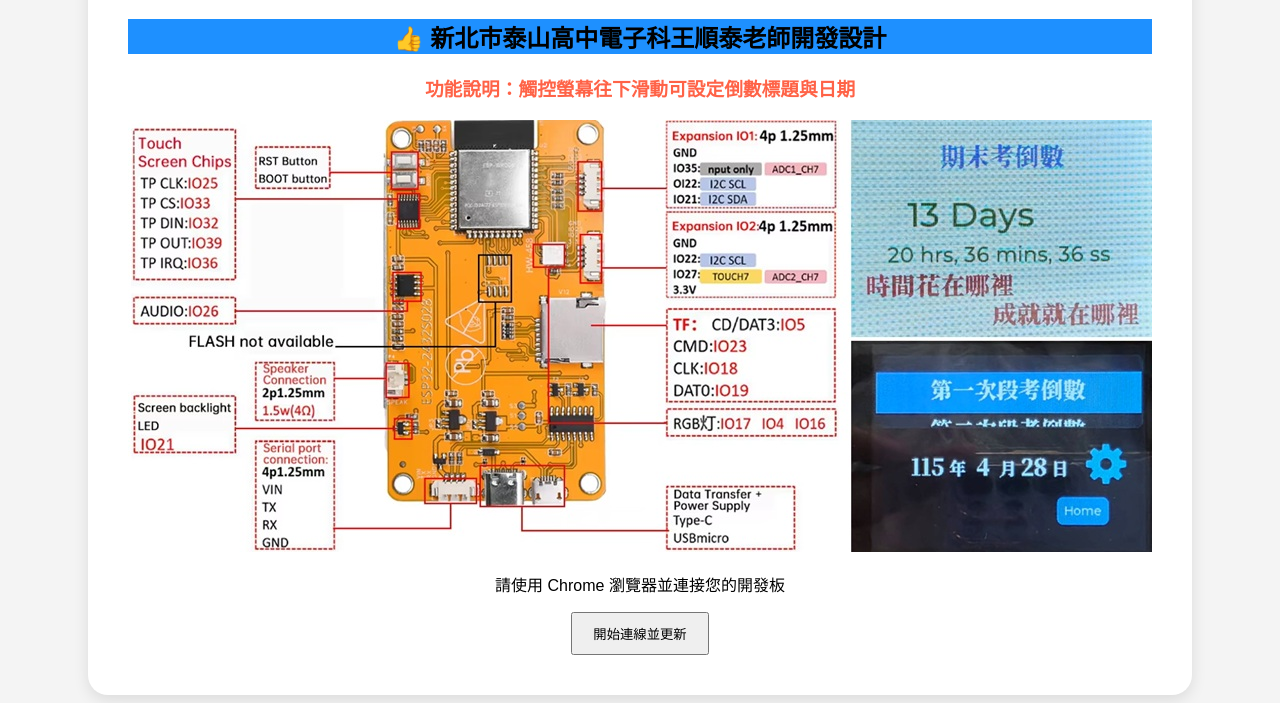
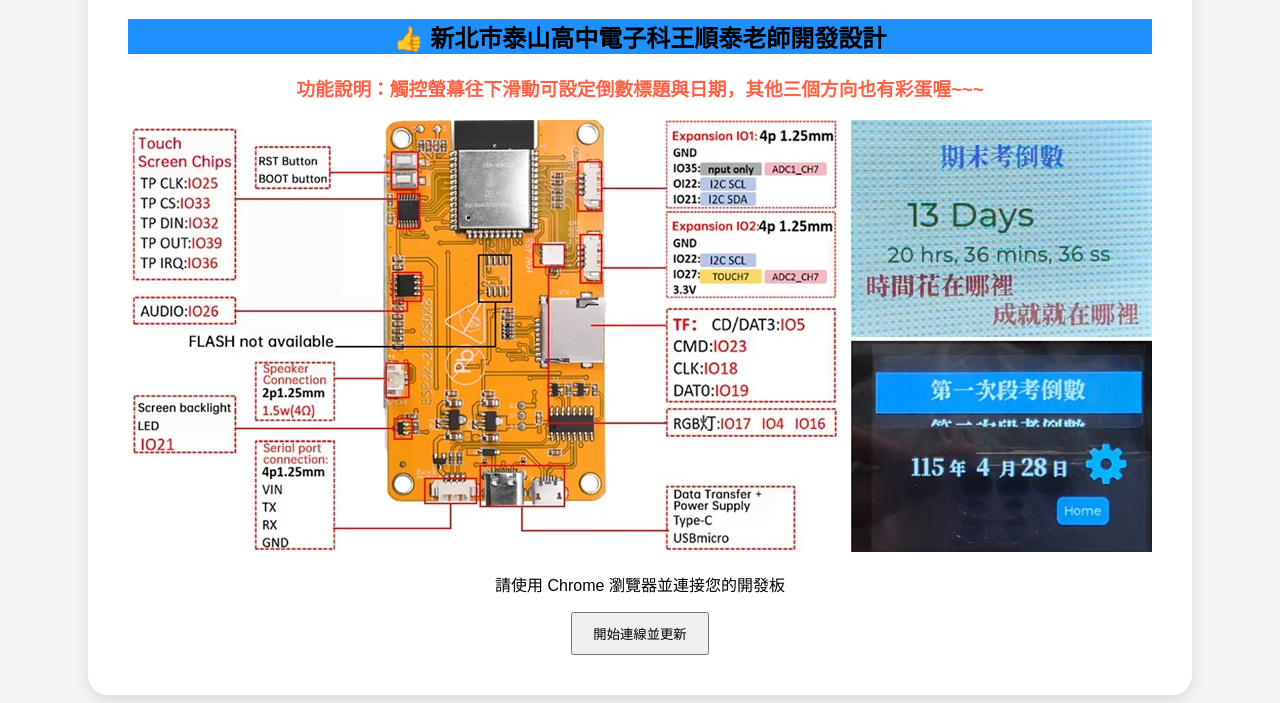
Before and after one commit to chenlung88/ESP32-CYD, a plain HTML site: page index.html in a window 1280 px wide. Shown: the part 218-921 px from the top of the page. Drawn offline with Linux system fonts and the light colour scheme.

Commit message:
Add files via upload

```diff
--- a/index.html
+++ b/index.html
@@ -14,7 +14,7 @@
     <div class="box">
         <h1>😃 ESP32 CYD 開發板一鍵燒錄</h1>
         <h2  style="background-color:DodgerBlue;">👍 新北市泰山高中電子科王順泰老師開發設計</h2>
-        <h3 style="color:Tomato;">功能說明：觸控螢幕往下滑動可設定倒數標題與日期</h3>
+        <h3 style="color:Tomato;">功能說明：觸控螢幕往下滑動可設定倒數標題與日期，其他三個方向也有彩蛋喔~~~</h3>
         <img src="ESP32_CYD.jpg" />
         <p>請使用 Chrome 瀏覽器並連接您的開發板</p>
         <esp-web-install-button manifest="./manifest.json">
```
